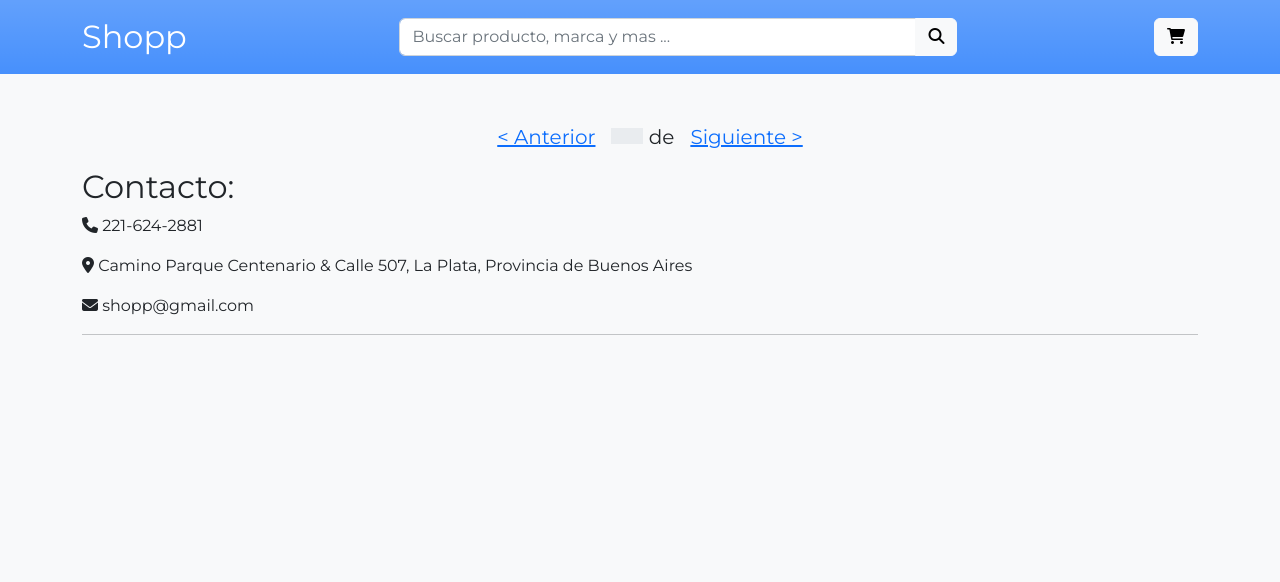
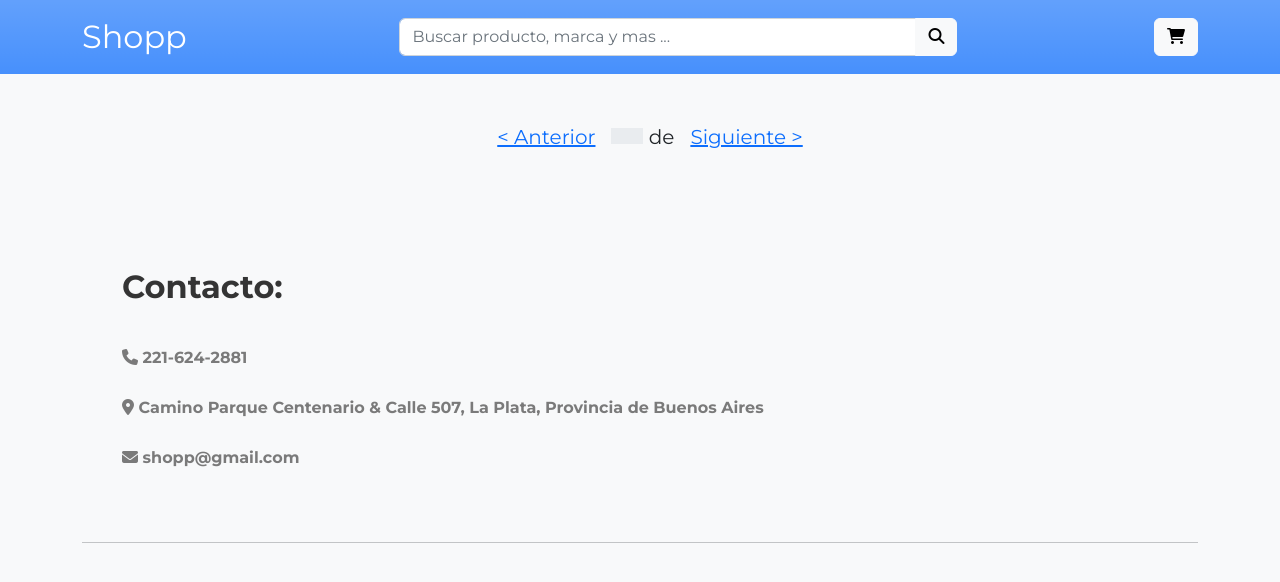
Before and after one commit to frlp-utn-ingsoft/shopp, a website: page src/views/home.html in a window 1280 px wide. Drawn offline with nearby package versions, Linux system fonts and the light colour scheme; files that its build step writes are made by us from their sources; a web font is replaced by a local one.

Commit message:
feat: se agregaron estilos para el footer

```diff
--- a/src/public/css/style.css
+++ b/src/public/css/style.css
@@ -25,3 +25,40 @@ body {
     list-style: none;
     display: flex;
 }
+
+footer{
+    width: 100%;
+    padding: 50px 0px;
+}
+
+.container_footer{
+    display: flex;
+    flex-wrap: wrap;
+    justify-content: space-between;
+    max-width: 1200px;
+    margin: auto;
+    margin-top: 10px;
+}
+
+.box__footer{
+    display: flex;
+    flex-direction: column;
+    padding: 40px;
+
+}
+
+.box__footer h2{
+    margin-bottom: 30px;
+    color: #343434;
+    font-weight: 700;
+}
+
+.box__footer p{
+    margin-top: 10px;
+    color: #7a7a7a;
+    font-weight: 600;
+}
+
+.box__footer p:hover{
+    opacity: 0.8;
+}
```
